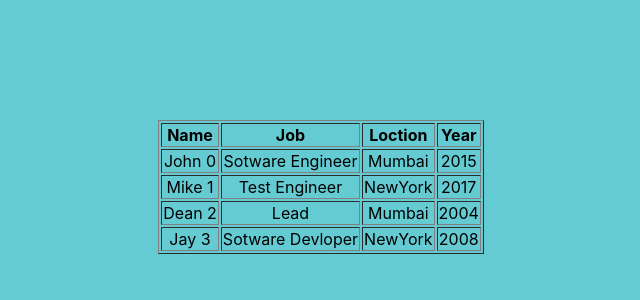
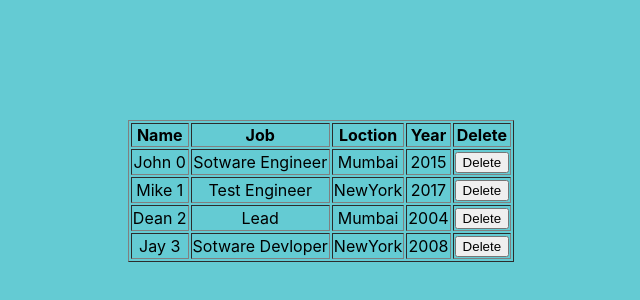
Before and after one commit to aniketbumbc/React-App, a React (Create React App) app: page / in a window 1280 px wide. Shown: the part 180-480 px from the top of the page, without its empty margins (319-959 px from the left). Built offline with nearby package versions, Linux system fonts and the light colour scheme.

Commit message:
delete button and state added

```diff
--- a/package.json
+++ b/package.json
@@ -4,7 +4,9 @@
   "private": true,
   "dependencies": {
     "@babel/runtime": "^7.6.3",
+    "bootstrap": "^4.3.1",
     "react": "^16.10.2",
+    "react-bootstrap": "^1.0.0-beta.14",
     "react-dom": "^16.10.2",
     "react-scripts": "3.2.0"
   },
--- a/src/App.js
+++ b/src/App.js
@@ -1,39 +1,55 @@
-import React,{Component} from 'react';
+import React, { Component } from 'react';
 import Table from './Table';
 
 class App extends Component {
-      render(){
-      const characters =[
+      state = {
+            characters: [
                   {
-                  name:'John',
-                  job:'Sotware Engineer',
-                  city:'Mumbai',
-                  year:'2015',
+                        name: 'John',
+                        job: 'Sotware Engineer',
+                        city: 'Mumbai',
+                        year: '2015',
                   },
                   {
-                  name:'Mike',
-                  job:'Test Engineer',
-                  city:'NewYork',
-                  year:'2017',
+                        name: 'Mike',
+                        job: 'Test Engineer',
+                        city: 'NewYork',
+                        year: '2017',
                   },
                   {
-                  name:'Dean',
-                  job:'Lead',
-                  city:'Mumbai',
-                  year:'2004',
+                        name: 'Dean',
+                        job: 'Lead',
+                        city: 'Mumbai',
+                        year: '2004',
                   },
                   {
-                  name:'Jay',
-                  job:'Sotware Devloper',
-                  city:'NewYork',
-                  year:'2008',
+                        name: 'Jay',
+                        job: 'Sotware Devloper',
+                        city: 'NewYork',
+                        year: '2008',
                   },
-      ]
-            return(
+            ],
+
+      }
+      render() {
+            const { characters } = this.state
+            return (
                   <div className="container">
-                        <Table chardata= {characters}/>
+                        <Table chardata={characters}  removeCharacter ={this.removeCharacter}/>
                   </div>
             )
+      }
+
+
+      removeCharacter = index => {
+            const { characters } = this.state
+
+            this.setState({
+
+                  characters: characters.filter((characters, i) => {
+                        return i !== index
+                  }),
+            })
       }
 
 }
--- a/src/Table.js
+++ b/src/Table.js
@@ -9,6 +9,7 @@ const TableHeader = () =>{
                   <th>Job</th>
                   <th>Loction</th>
                   <th>Year</th>
+                  <th> Delete </th>
 
             </tr>
       </thead>
@@ -23,6 +24,10 @@ const TableBody = props =>{
                         <td>{row.job}</td>
                         <td>{row.city}</td>
                         <td>{row.year}</td>
+                        <td>
+                              <button onClick={()=>props.removeCharacter(index)}>Delete
+                              </button>
+                        </td>
                   </tr>
             )
       })
@@ -34,12 +39,11 @@ const TableBody = props =>{
 class Table extends Component {
 
       render() {
-
-            const {chardata} = this.props
+            const {removeCharacter,chardata} = this.props
             return (
 
                   <table border="1" class="centerTable">
-                        <TableBody chardata ={chardata} />
+                        <TableBody chardata ={chardata} removeCharacter ={removeCharacter} />
                         <TableHeader />
                   </table>
             )
```
Also changed, not shown: 1 other file (tests, documents, lock files or other folders). Lines whose indentation alone changed are shown as unchanged.
